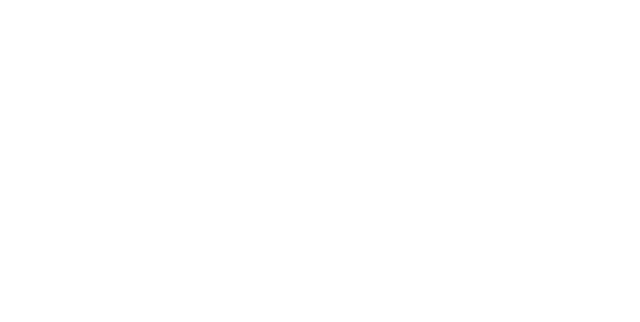
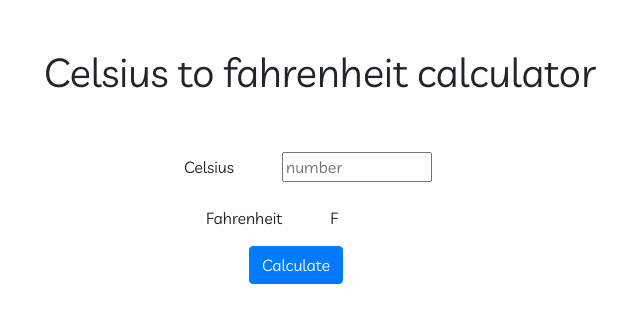
Before and after one commit to ajasurbek/Celsius-to-fahrenheit-calculator, a plain HTML site: page index.html in a window 1280 px wide. Shown: the whole page, without its empty margins (344-984 px from the left). Drawn offline with Linux system fonts and the light colour scheme.

Commit message:
add html style

```diff
--- a/index.html
+++ b/index.html
@@ -3,16 +3,28 @@
 <head>
   <meta charset="UTF-8">
   <meta name="viewport" content="width=device-width, initial-scale=1.0">
-  <title>55-dars. Bootstrap. container va boshqa umumiy masalalar</title>
+  <title></title>
   <link rel="stylesheet" href="css/bootstrap.min.css">
   <link href="https://fonts.googleapis.com/css2?family=Livvic:wght@400;700&display=swap" rel="stylesheet">
   <link rel="stylesheet" href="css/styles.css">
 </head>
 <body>
+  <div class="container mt-5 d-flex flex-column align-items-center">
+    <h1 class="h1 ml-5 text-center">Celsius to fahrenheit calculator</h1>
+
+    <form action="https://echo.htmlacademy.ru" class="calc-form d-flex
+    flex-column align-items-center">
+    <label class="d-flex mt-5 ml-4 mb-4 justify-content-center  align-items-center">
+      Celsius
+      <input type="number" step="any" class="ml-5 w-50" placeholder="number" required>
+    </label>
+    <p class="text-center mr-5">Fahrenheit<span class="result mr-5 border-dark"></span>F</p>
+    <button class="converter btn btn-primary">Calculate</button>
+  </form>
+</div>
 
 
-
-
+ <script src="js/main.js"></script>
   <script src="js/jquery-3.5.1.min.js"></script>
   <script src="js/bootstrap.bundle.min.js"></script>
   <script src="js/scripts.js"></script>
```
